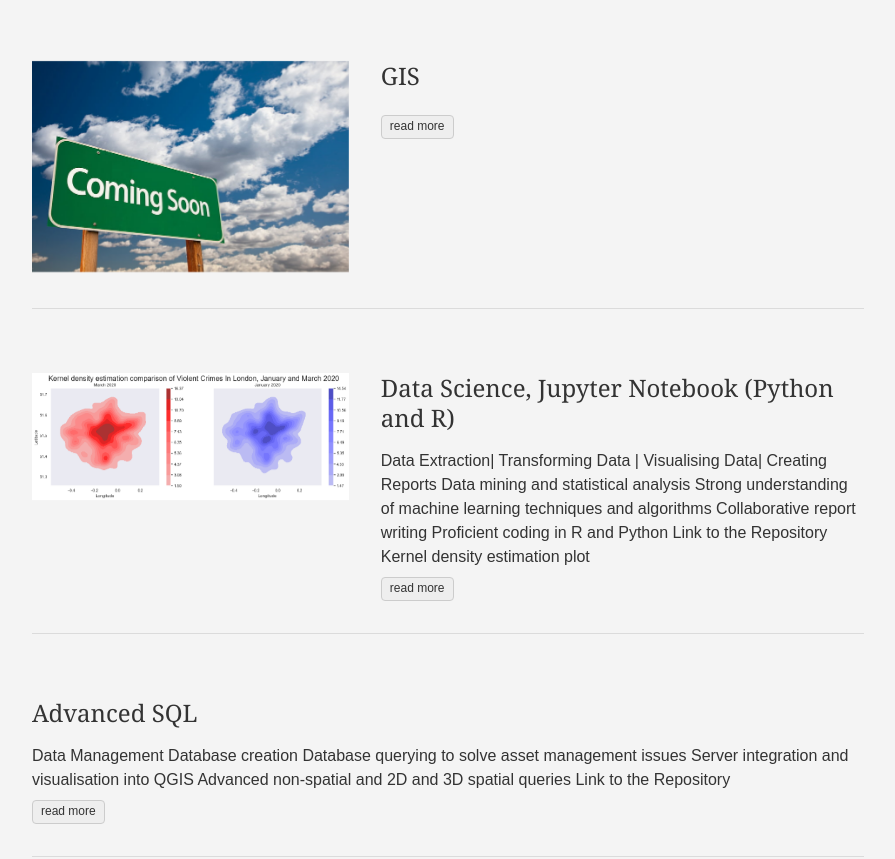
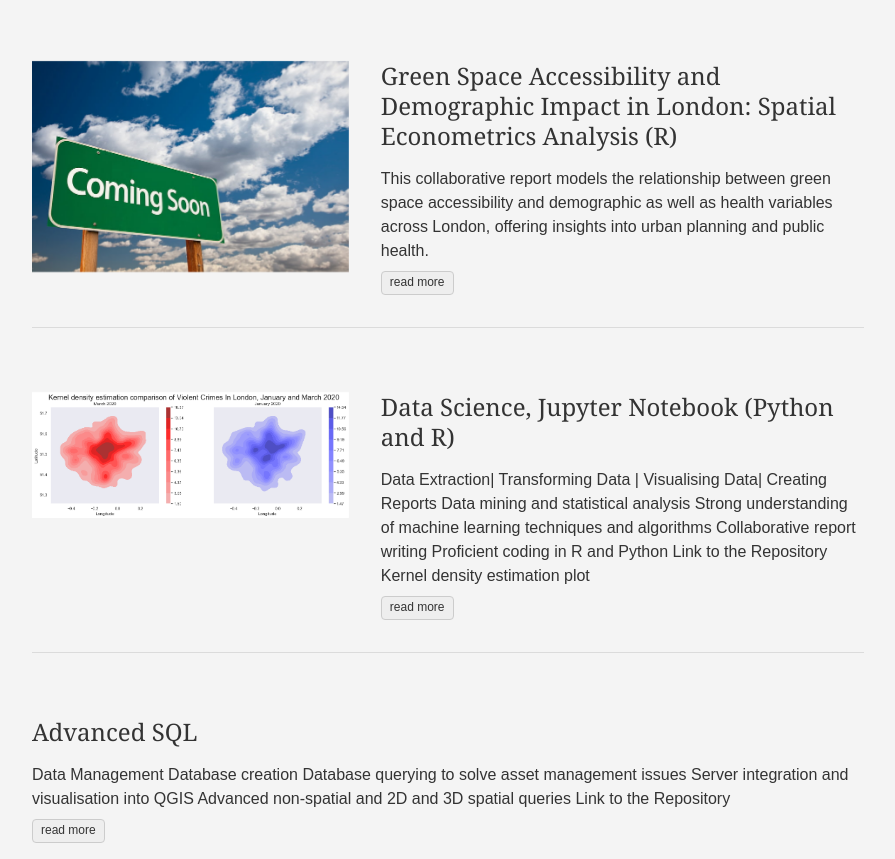
Before and after one commit to TDAYENI/Portfolio, a plain HTML site: page index.html in a window 1280 px wide. Shown: the part 1432-2291 px from the top of the page, without its empty margins (192-1087 px from the left). Drawn offline with Linux system fonts and the light colour scheme.

Commit message:
Edited projects page to update Greenspace info

```diff
--- a/index.html
+++ b/index.html
@@ -227,8 +227,6 @@ metrics and regional performance.
   <div class="db pv4 ph3 ph0-l no-underline dark-gray">
     <div class="flex flex-column flex-row-ns">
 
-
-
       <div class="pr3-ns mb4 mb0-ns w-100 w-40-ns">
         <a href="https://tdayeni.github.io/Portfolio/post/gis/" class="db grow">
           <img src="https://tdayeni.github.io/Portfolio/images/coming.jpg" class="img" alt="image from GIS">
@@ -238,18 +236,21 @@ metrics and regional performance.
       <div class="blah w-100 w-60-ns pl3-ns">
         <h1 class="f3 fw1 athelas mt0 lh-title">
           <a href="https://tdayeni.github.io/Portfolio/post/gis/" class="color-inherit dim link">
-            GIS
+            Green Space Accessibility and Demographic Impact in London: Spatial Econometrics Analysis (R)
           </a>
         </h1>
         <div class="f6 f5-l lh-copy nested-copy-line-height nested-links">
-
+          This collaborative report models the relationship between green space accessibility and demographic as well as
+          health variables across London, offering insights into urban planning and public health.
         </div>
-          <a href="https://tdayeni.github.io/Portfolio/post/gis/" class="ba b--moon-gray bg-light-gray br2 color-inherit dib f7 hover-bg-moon-gray link mt2 ph2 pv1">read more</a>
-
+        <a href="https://tdayeni.github.io/Portfolio/post/gis/"
+          class="ba b--moon-gray bg-light-gray br2 color-inherit dib f7 hover-bg-moon-gray link mt2 ph2 pv1">read
+          more</a>
       </div>
     </div>
   </div>
 </article>
+
 
           </div>
 
```
Also changed, not shown: post/gis/index.html (+2 -2 lines), images/spatialecofig.png (added). Lines whose indentation alone changed are shown as unchanged.
